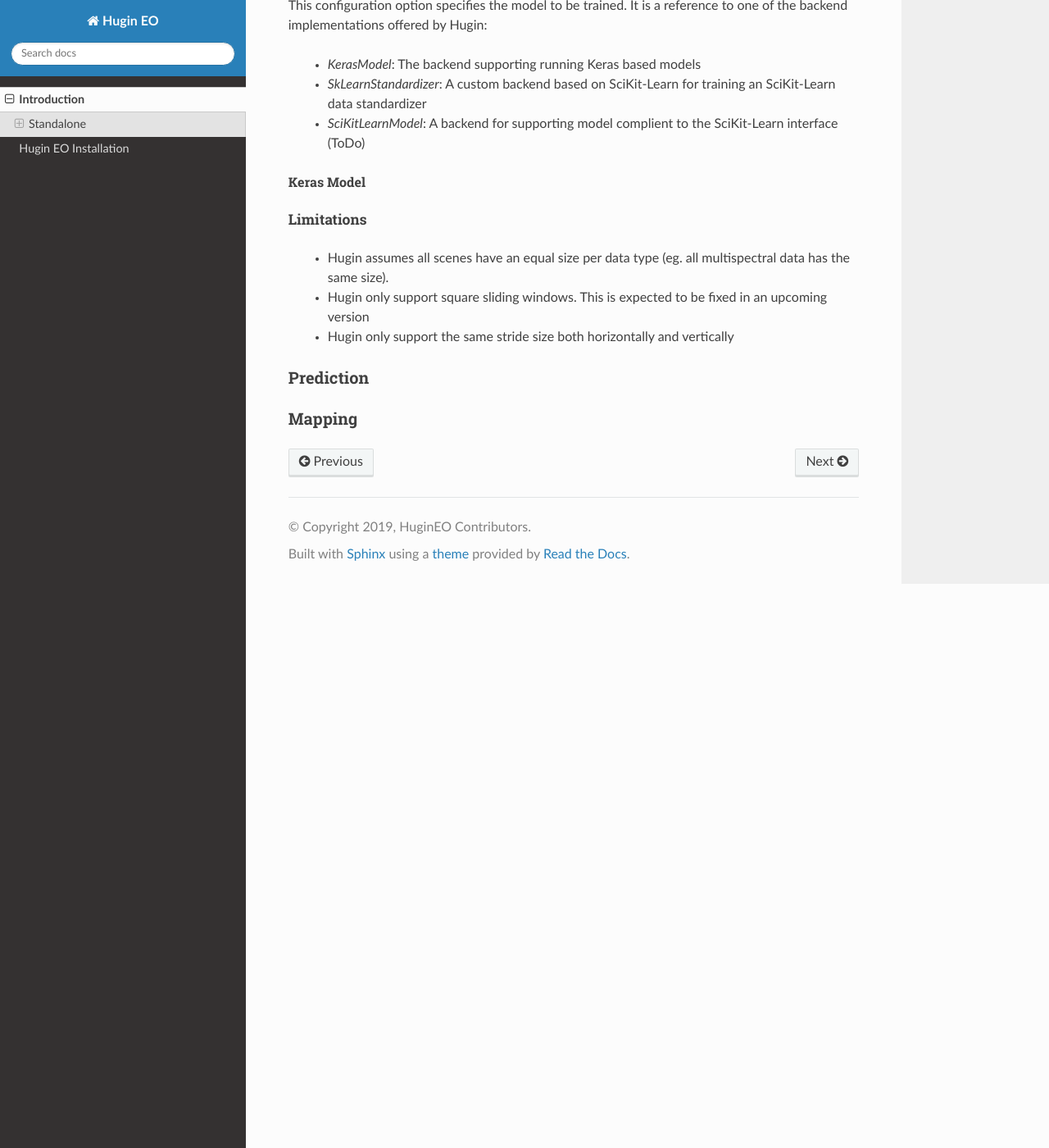
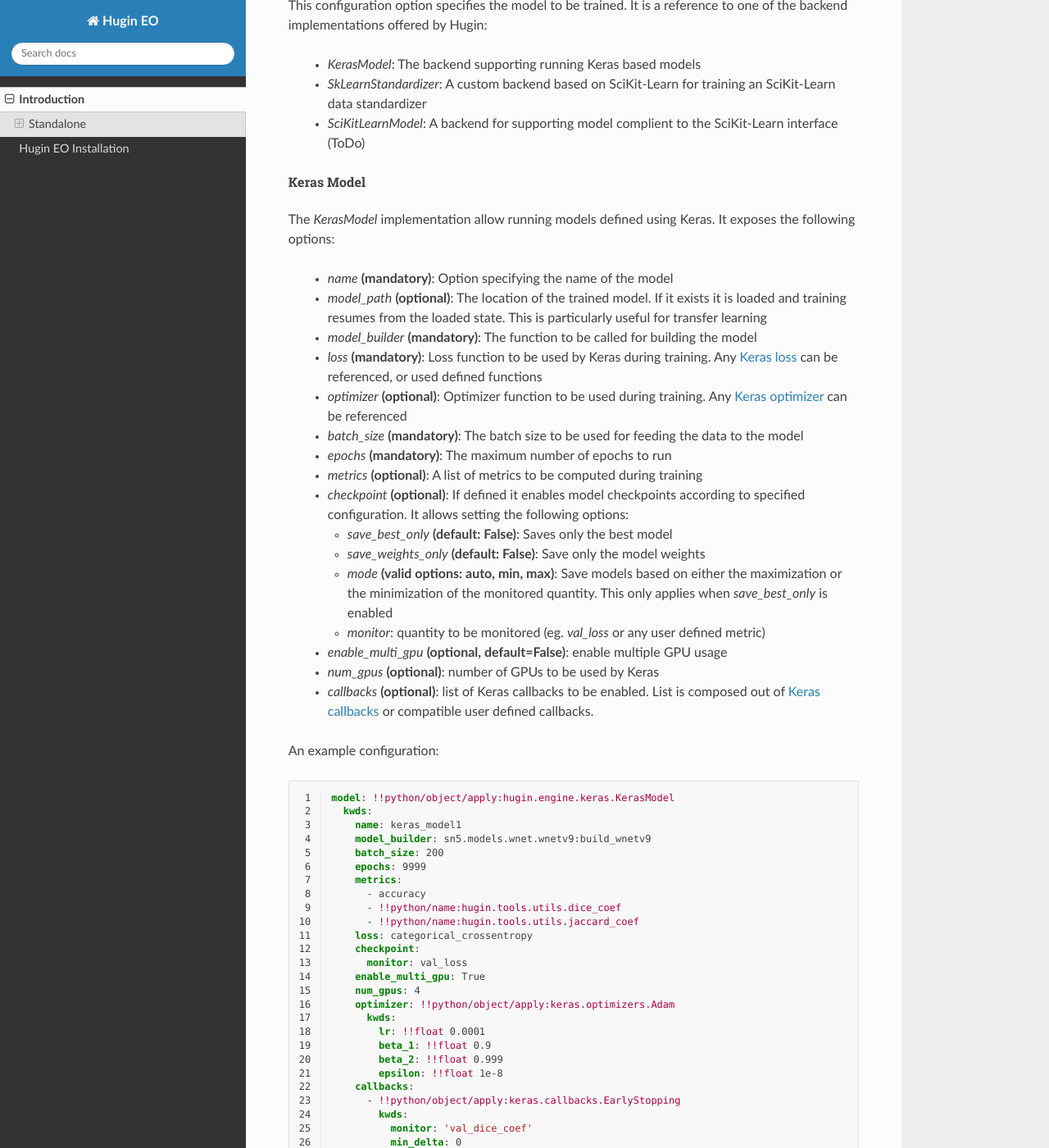
Before and after one commit to sage-group/hugin, a Sphinx documentation site: the page built from docs/source/intro.rst, in a window 1280 px wide and 1400 px high, scrolled down 3410 px. Shown: the whole window at 82% size. Built offline with Sphinx 7.4.7 and the Read the Docs theme 2.0.0, drawn with Linux system fonts in a browser that asks for light colours; pages that are not in the unit, such as notebooks, are missing from menus; some of the changed text lies outside the part shown.

Commit message:
Update keras model documentation

```diff
--- a/docs/source/intro.rst
+++ b/docs/source/intro.rst
@@ -133,6 +133,63 @@ This configuration option specifies the model to be trained. It is a reference t
 Keras Model
 +++++++++++
 
+The `KerasModel` implementation allow running models defined using Keras. It exposes the following options:
+
+ - `name` **(mandatory)**: Option specifying the name of the model
+ - `model_path` **(optional)**: The location of the trained model. If it exists it is loaded and training resumes from the loaded state. This is particularly useful for transfer learning
+ - `model_builder` **(mandatory)**: The function to be called for building the model
+ - `loss` **(mandatory)**: Loss function to be used by Keras during training. Any `Keras loss <https://keras.io/losses/>`_ can be referenced, or used defined functions
+ - `optimizer` **(optional)**: Optimizer function to be used during training. Any `Keras optimizer <https://keras.io/optimizers/>`_ can be referenced
+ - `batch_size` **(mandatory)**: The batch size to be used for feeding the data to the model
+ - `epochs` **(mandatory)**: The maximum number of epochs to run
+ - `metrics` **(optional)**: A list of metrics to be computed during training
+ - `checkpoint` **(optional)**: If defined it enables model checkpoints according to specified configuration. It allows setting the following options:
+
+   - `save_best_only` **(default: False)**: Saves only the best model
+   - `save_weights_only` **(default: False)**: Save only the model weights
+   - `mode` **(valid options: auto, min, max)**: Save models  based on either the maximization or the minimization of the monitored quantity. This only applies when `save_best_only` is enabled
+   - `monitor`: quantity to be monitored (eg. `val_loss` or any user defined metric)
+ - `enable_multi_gpu` **(optional, default=False)**: enable multiple GPU usage
+ - `num_gpus` **(optional)**: number of GPUs to be used by Keras
+ - `callbacks` **(optional)**: list of Keras callbacks to be enabled. List is composed out of `Keras callbacks <https://keras.io/callbacks/>`_ or compatible user defined callbacks.
+
+An example configuration:
+
+.. code-block:: yaml
+   :linenos:
+
+   model: !!python/object/apply:hugin.engine.keras.KerasModel
+     kwds:
+       name: keras_model1
+       model_builder: sn5.models.wnet.wnetv9:build_wnetv9
+       batch_size: 200
+       epochs: 9999
+       metrics:
+         - accuracy
+         - !!python/name:hugin.tools.utils.dice_coef
+         - !!python/name:hugin.tools.utils.jaccard_coef
+       loss: categorical_crossentropy
+       checkpoint:
+         monitor: val_loss
+       enable_multi_gpu: True
+       num_gpus: 4
+       optimizer: !!python/object/apply:keras.optimizers.Adam
+         kwds:
+           lr: !!float 0.0001
+           beta_1: !!float 0.9
+           beta_2: !!float 0.999
+           epsilon: !!float 1e-8
+       callbacks:
+         - !!python/object/apply:keras.callbacks.EarlyStopping
+           kwds:
+             monitor: 'val_dice_coef'
+             min_delta: 0
+             patience: 40
+             verbose: 1
+             mode: 'auto'
+             baseline: None
+             restore_best_weights: False
+
 Limitations
 ^^^^^^^^^^^
 
```
